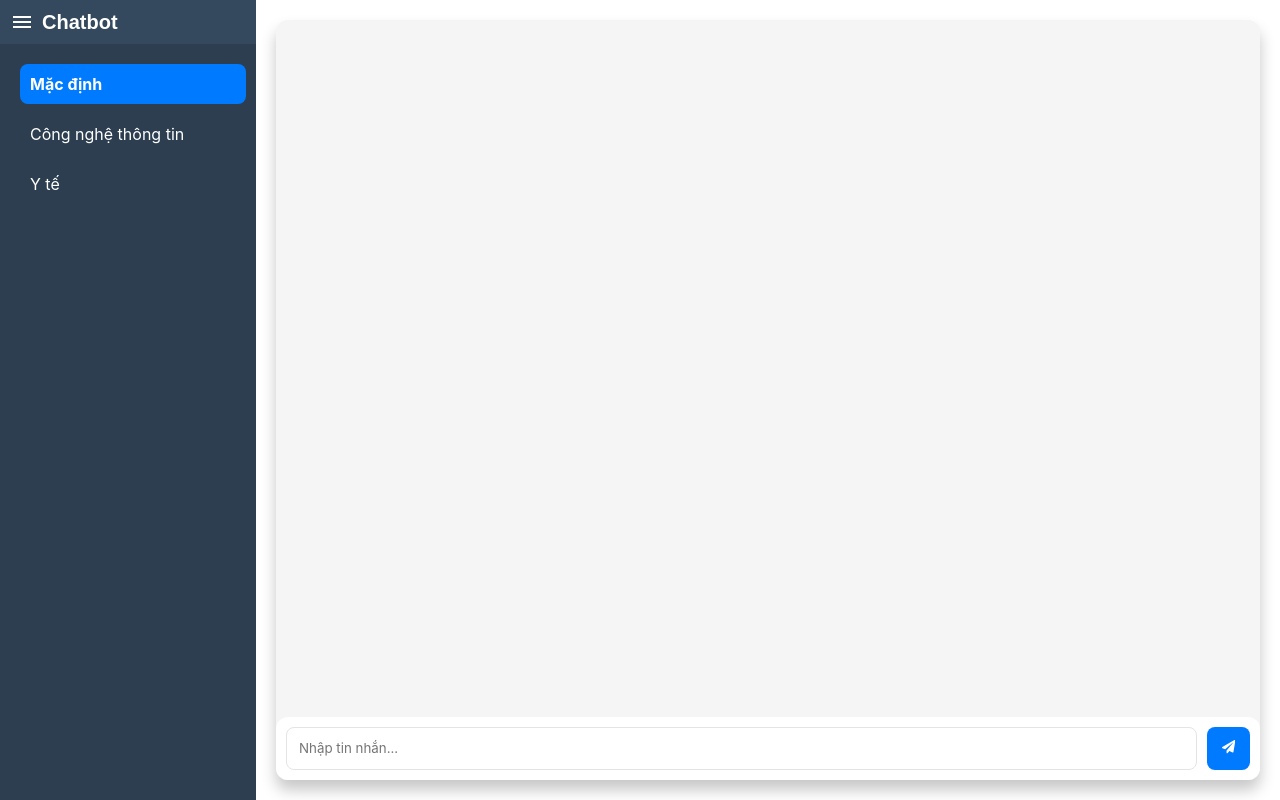
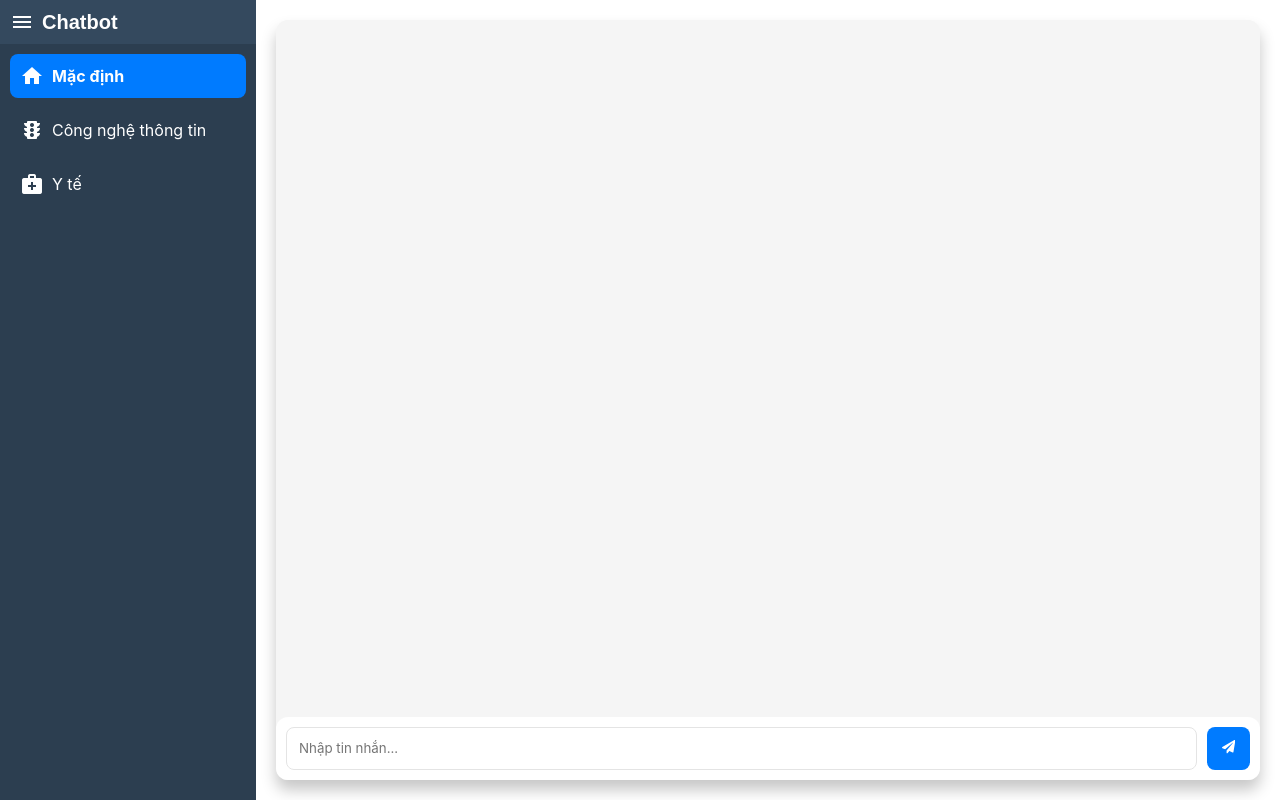
Before and after one commit to cuongtr-an/dify_AI, a React (Create React App) app: page / in a window 1280 px wide. Built offline with nearby package versions, Linux system fonts and the light colour scheme.

Commit message:
bổ sung thêm icon

```diff
--- a/src/App.css
+++ b/src/App.css
@@ -151,16 +151,16 @@ h1 {
 }
 
 .sidebar.collapsed {
-  width: 50px;
+  width: 65px;
 }
 
 .menu-content {
-  padding: 10px;
+  /* padding: 10px; */
 }
 
 .menu-content ul {
   list-style: none;
-  padding-left: 10px;
+  padding: 0 10px;
   margin-top: 0;
   margin-bottom: 0;
 }
@@ -207,6 +207,8 @@ h1 {
 
 .height-icon {
   height: 24px !important;
+  display: flex;
+  justify-content: center;
 }
 
 .markdown-container pre {
@@ -253,9 +255,16 @@ h1 {
 }
 
 .sidebar ul li {
-  padding: 10px;
-  cursor: pointer;
-  border-radius: 8px;
+	padding: 10px;
+	cursor: pointer;
+	border-radius: 8px;
+	display: flex;
+	align-items: center;
+	gap: 8px;
+}
+
+.sidebar ul li p{
+  margin: 0;
 }
 
 .sidebar ul li:hover {
--- a/src/App.js
+++ b/src/App.js
@@ -14,10 +14,12 @@ function App() {
     {
       name: AppConstants.API_MODEL_BASE.name,
       apiKey: AppConstants.API_MODEL_BASE.apikey,
+      icon: AppConstants.API_MODEL_BASE.icon,
     },
     ...AppConstants.API_MODEL_OPTIONS.map((option) => ({
       name: option.name,
       apiKey: option.apikey,
+      icon: option.icon,
     })),
   ];
 
@@ -56,7 +58,7 @@ function App() {
     <div className="App">
       <div
         className={`sidebar ${isCollapsed ? "collapsed" : ""}`}
-        style={{ width: isCollapsed ? "50px" : `${sidebarWidth}px` }}
+        style={{ width: isCollapsed ? "65px" : `${sidebarWidth}px` }}
         ref={sidebarRef}
       >
         <button className="toggle-button" onClick={toggleSidebar}>
@@ -71,7 +73,7 @@ function App() {
             </div>
           )}
         </button>
-        {!isCollapsed && (
+        {!isCollapsed ? (
           <div className="menu-content">
             <ul>
               {tabs.map((tab) => (
@@ -80,7 +82,22 @@ function App() {
                   onClick={() => setCurrentTab(tab.name)}
                   className={currentTab === tab.name ? "active" : ""}
                 >
-                  {tab.name}
+                  <span className="material-icons">{tab.icon}</span>
+                  <p>{tab.name}</p>
+                </li>
+              ))}
+            </ul>
+          </div>
+        ) : (
+          <div className="menu-content">
+            <ul>
+              {tabs.map((tab) => (
+                <li
+                  key={tab.name}
+                  onClick={() => setCurrentTab(tab.name)}
+                  className={currentTab === tab.name ? "active" : ""}
+                >
+                  <span className="material-icons">{tab.icon}</span>
                 </li>
               ))}
             </ul>
--- a/src/utils/Constants.js
+++ b/src/utils/Constants.js
@@ -1,17 +1,21 @@
 export default class AppConstants {
     static BASE_URL = "http://localhost/v1";
+    // icon lấy ở https://fonts.google.com/icons?icon.query=mess&icon.size=24&icon.color=%23e3e3e3
     static API_MODEL_BASE = {
         'name': 'Mặc định',
         'apikey': 'Bearer app-tMD55bdnR0zP2alcE1kr8dfY',
+        'icon': 'home',
     };
     static API_MODEL_OPTIONS = [
         {
             'name': 'Công nghệ thông tin',
             'apikey': `Bearer app-yjA2CFcTA6yqZNJ1kybV6PWC`,
+            'icon': 'traffic',
         }
         , {
             'name': 'Y tế',
             'apikey': `Bearer app-oEGgAaAQKdQMwLIzXLKqITfQ`,
+            'icon': 'medical_services',
         }
     ];
 }
```
